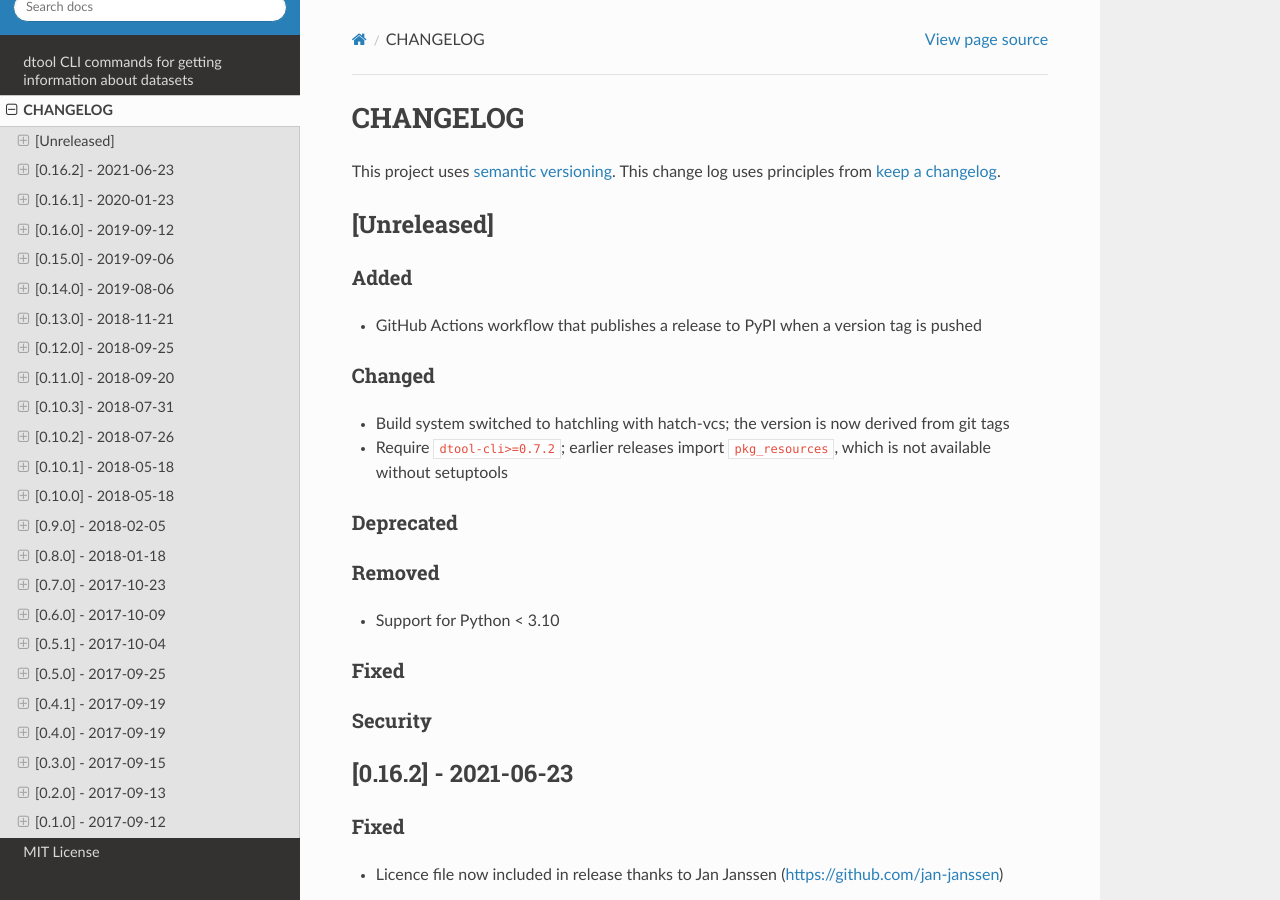
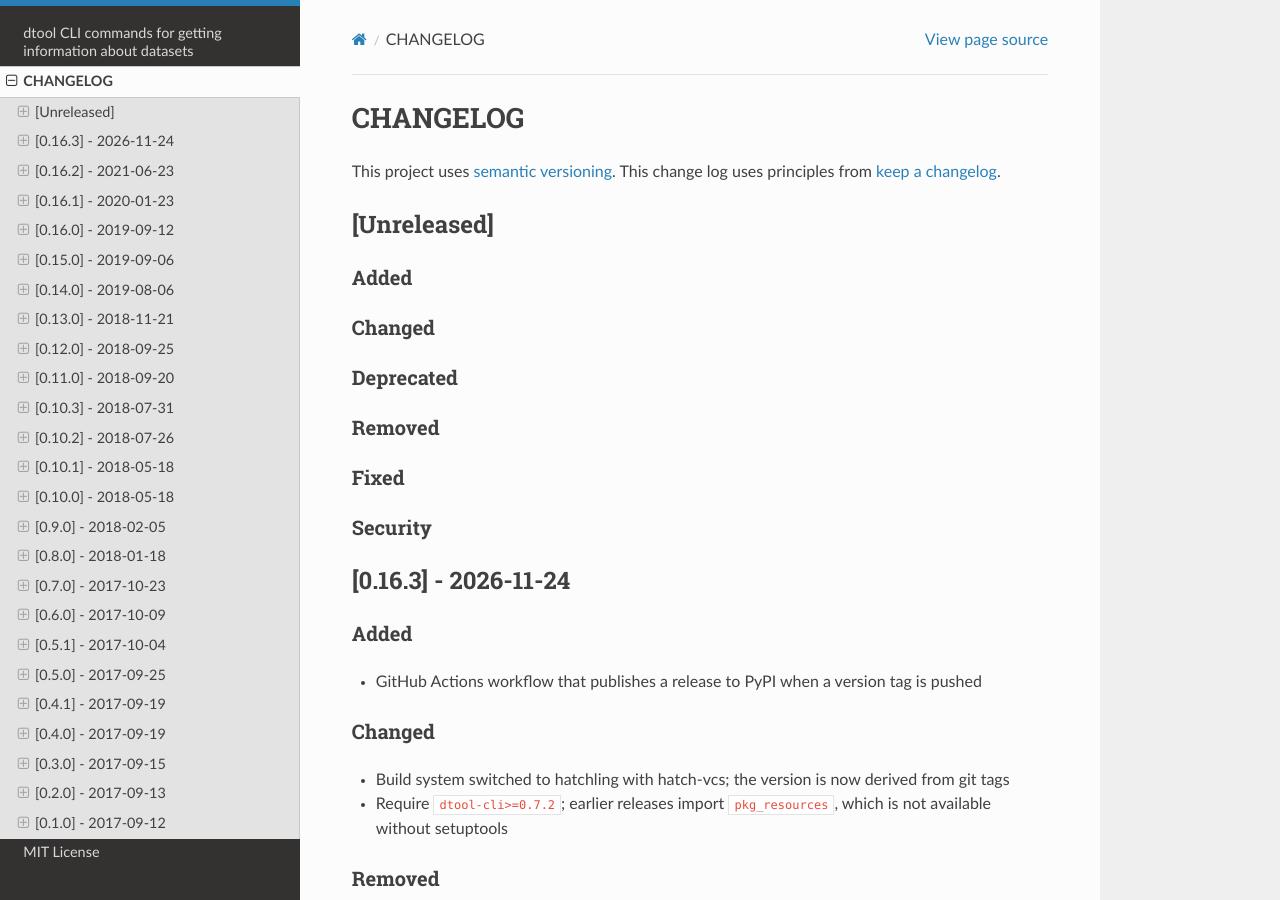
Before and after one commit to jic-dtool/dtool-info, a Sphinx documentation site: the page built from docs/source/CHANGELOG.rst, in a window 1280 px wide and 900 px high. Built offline with Sphinx 7.4.7 and the Read the Docs theme 3.1.0, drawn with Linux system fonts in a browser that asks for light colours.

Commit message:
DOC: update changelog and docs version for 0.16.3 release
Co-Authored-By: Claude Opus 5.5 <noreply@anthropic.com>

```diff
--- a/CHANGELOG.rst
+++ b/CHANGELOG.rst
@@ -10,9 +10,35 @@ This change log uses principles from `keep a changelog <http://keepachangelog.co
 Added
 ^^^^^
 
+
+Changed
+^^^^^^^
+
+
+Deprecated
+^^^^^^^^^^
+
+
+Removed
+^^^^^^^
+
+
+Fixed
+^^^^^
+
+
+Security
+^^^^^^^^
+
+
+[0.16.3] - 2026-11-24
+---------------------
+
+Added
+^^^^^
+
 - GitHub Actions workflow that publishes a release to PyPI when a version
   tag is pushed
-
 
 Changed
 ^^^^^^^
--- a/docs/source/conf.py
+++ b/docs/source/conf.py
@@ -54,7 +54,7 @@ repo_name = "dtool_info"
 # built documents.
 #
 # The short X.Y version.
-version = "0.16.2"
+version = "0.16.3"
 # The full version, including alpha/beta/rc tags.
 release = version
 
```
Also changed, not shown: other parts of CHANGELOG.rst (+0 -13 lines).
